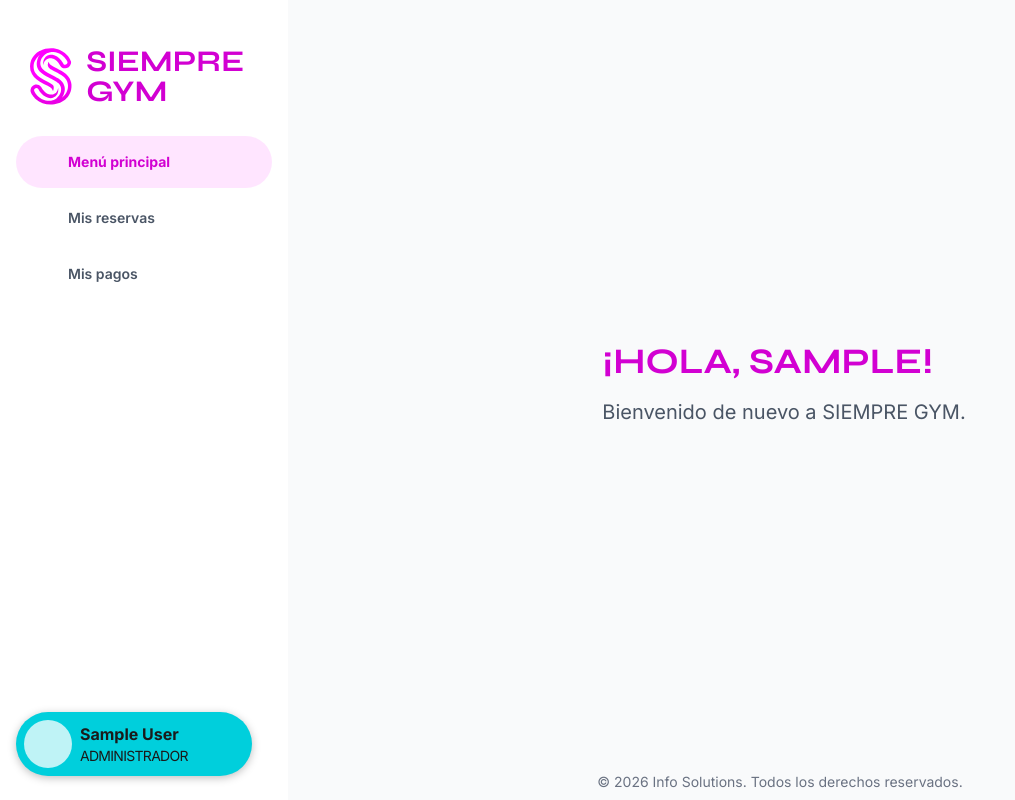
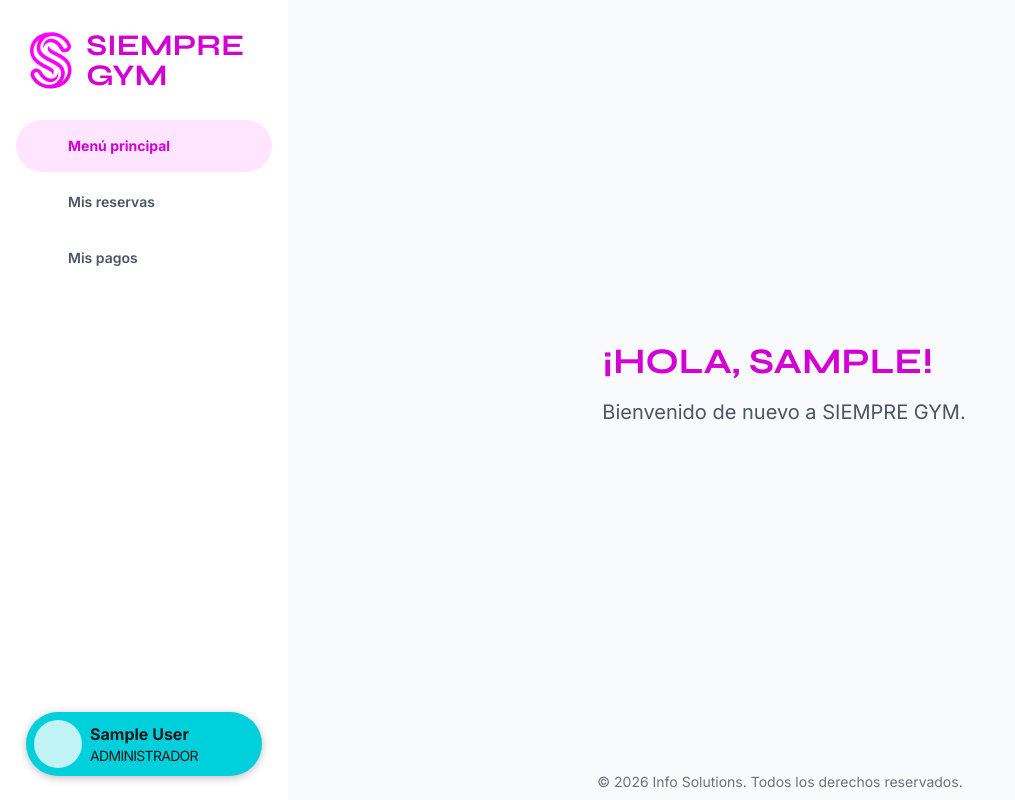
Before and after one commit to ferreroianjose/ingenieria-de-software-ii, a Django app: page /dashboard/ in a window 1280 px wide. Shown: the whole page, without its empty margins (0-1015 px from the left). Run offline with Django 5.2, Linux system fonts and the light colour scheme; the visitor is signed in with stand-in values (Sample User, id 1); parts of the project's set-up code (start-up, migrations or seed data) failed here and were passed over.

Commit message:
Arreglé un contenedor que no estaba centrado y moví unos estilos

```diff
--- a/templates/partials/_sidebar.html
+++ b/templates/partials/_sidebar.html
@@ -1,10 +1,10 @@
 {# ── Sidebar ── #}
 <aside
-  class="fixed left-0 top-0 bottom-0 w-72 z-50 bg-white flex flex-col px-4 py-[clamp(calc(var(--spacing)*2),5lvh,calc(var(--spacing)*24))]  gap-6 -translate-x-full md:translate-x-0 transition-transform duration-350 ease-out @container"
+  class="fixed left-0 top-0 bottom-0 w-72 z-50 bg-white flex flex-col px-4 py-[clamp(calc(var(--spacing)*2),3lvh,calc(var(--spacing)*18))] gap-6 -translate-x-full md:translate-x-0 transition-transform duration-350 ease-out @container items-center"
   :class="mobileOpen ? 'translate-x-0 overflow-x-visible shadow-fair-xl ' : 'overflow-x-hidden shadow-none'"
 >
   {# Brand + mobile close #}
-  <div class="flex items-center justify-between relative">
+  <div class="flex items-center justify-between relative w-full">
     {% include 'partials/_brand.html' with text_class="text-3xl" logo_class="size-18" %}
     <button
       @click="mobileOpen = false"
@@ -17,12 +17,12 @@
   </div>
 
   {# Navigation #}
-  <nav class="flex flex-col flex-1 gap-1">
+  <nav class="flex flex-col flex-1 gap-1 w-full">
     {% include 'partials/_nav_items.html' %}
   </nav>
 
   {# User pill #}
-  <div class="absolute bottom-[clamp(calc(var(--spacing)*2),3lvh,calc(var(--spacing)*24))]">
+  <div class="absolute bottom-[clamp(calc(var(--spacing)*2),3lvh,calc(var(--spacing)*18))] max-w-64">
   {% block _user_pill %}
     {% include 'partials/_user_pill.html' %}
   {% endblock %}
--- a/templates/partials/_user_pill.html
+++ b/templates/partials/_user_pill.html
@@ -42,7 +42,7 @@
     </div>
 
     <!-- Nombre / rol -->
-    <div class="flex flex-col flex-1 min-w-0 max-w-36 pr-2">
+    <div class="flex flex-col flex-1 min-w-0 w-full pr-2">
       <p class="font-bold truncate">{{ user.first_name }} {{ user.last_name }}</p>
       <p class="text-sm tracking-tighter truncate">{{ user.get_rol_display|upper }}</p>
     </div>
```
